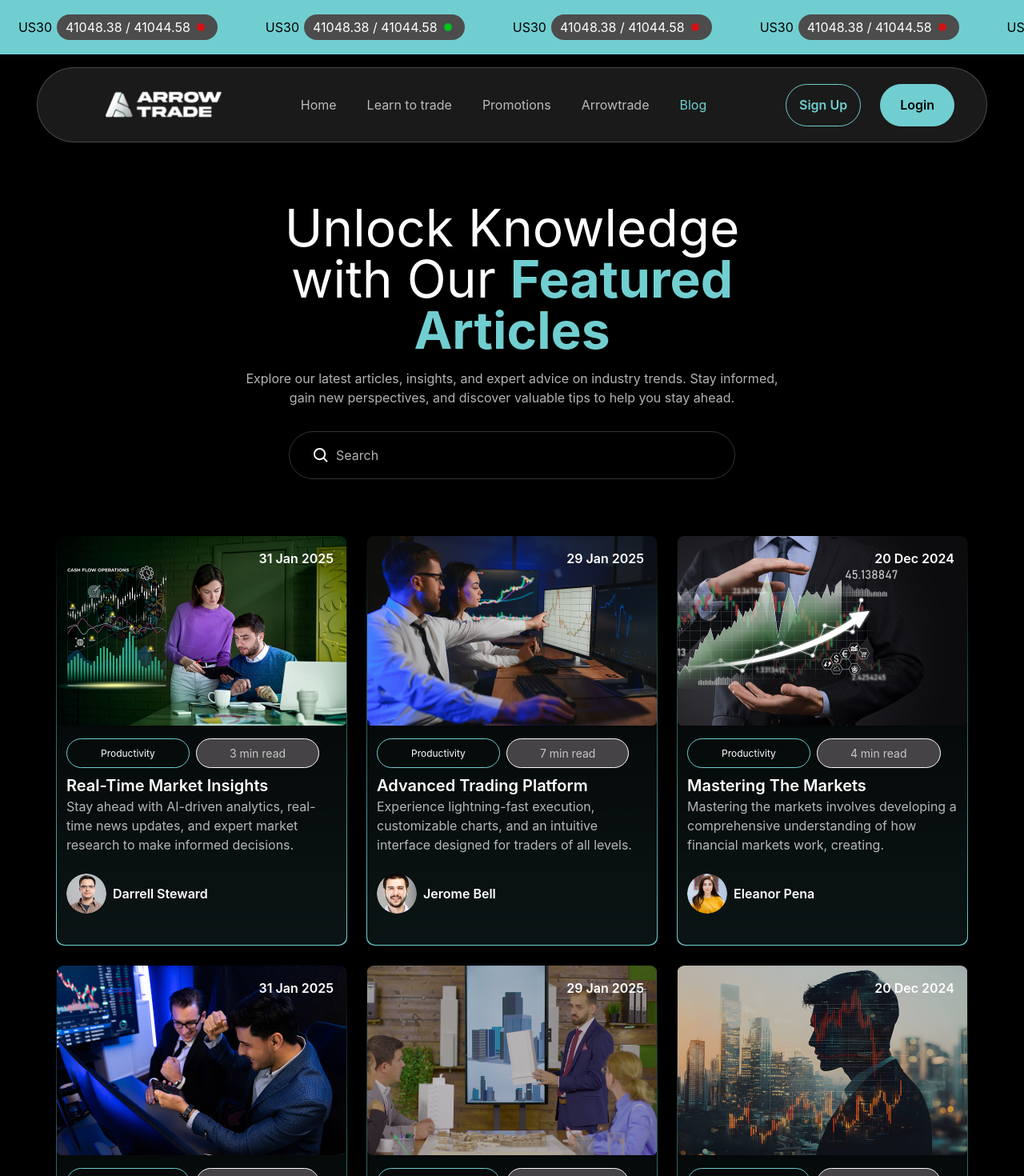
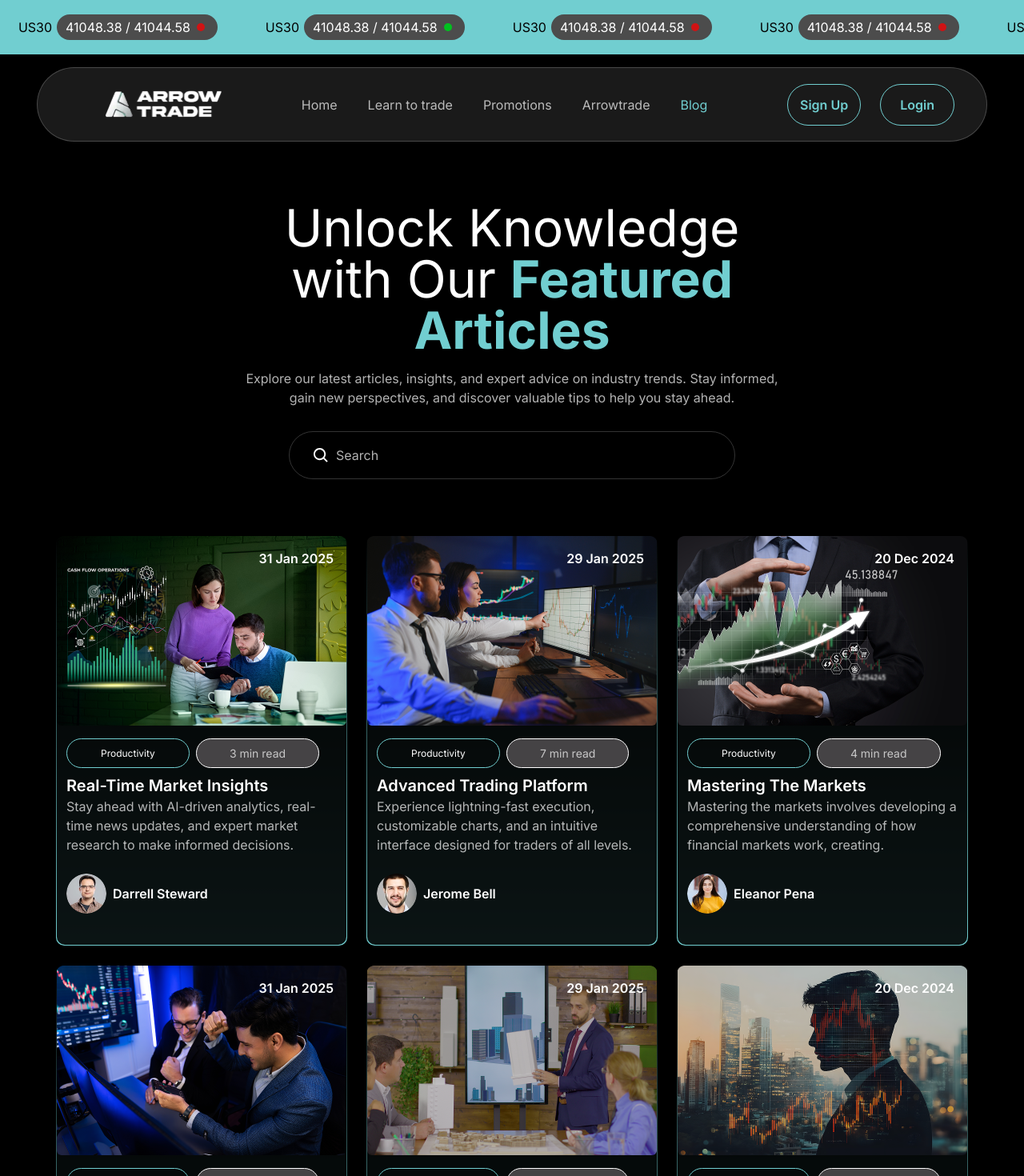
Before and after one commit to sonambishnoi550/blog-test, a Next.js app: page / in a window 1280 px wide. Shown: the top 1470 px of the page at 80% size. Built offline with nearby package versions, Linux system fonts and the light colour scheme.

Commit message:
add button

```diff
--- a/src/app/components/Hero.tsx
+++ b/src/app/components/Hero.tsx
@@ -79,7 +79,7 @@ const Hero: React.FC<HeroProps> = ({ pageIndex, onPageChange }) => {
     );
 
     return (
-        <div id="home" className="bg-center bg-cover bg-no-repeat pb-16 overflow-hidden bg-black bg-hero-bg-image max-sm:bg-black/20 relative">
+        <div id="home" className="bg-center bg-cover bg-no-repeat pb-16 overflow-hidden bg-black relative">
             <Header />
             <div className="container max-w-[1220px] mx-auto px-4 relative z-20">
                 <div className="flex flex-col xl:pt-[170px] pt-[140px]">
@@ -113,8 +113,8 @@ const Hero: React.FC<HeroProps> = ({ pageIndex, onPageChange }) => {
                                         <Image src={blog.image} alt={blog.title} width={364} height={237} className="w-full h-[237px] object-cover rounded-md mb-4" />
                                         <div className="px-3 pb-[39px]">
                                             <div className="flex gap-2 mb-2">
-                                                <span className="border-sky border rounded-full leading-custom-lg hover:border-white text-xs px-[42px] h-[37px] py-[3px] flex items-center">{blog.category}</span>
-                                                <span className="text-white/70 bg-light-black font-normal leading-custom-lg text-sm border-white border h-[37px] flex items-center rounded-full px-[41px] py-[9.5px]">{blog.readTime} min read</span>
+                                                <span className="border-sky border rounded-full whitespace-nowrap leading-custom-lg hover:border-white text-xs px-[42px] h-[37px] py-[3px] flex items-center">{blog.category}</span>
+                                                <span className="text-white/70 bg-light-black whitespace-nowrap font-normal leading-custom-lg text-sm border-white border h-[37px] flex items-center rounded-full px-[41px] py-[9.5px]">{blog.readTime} min read</span>
                                             </div>
                                             <h3 className="text-xl font-semibold">{blog.title}</h3>
                                             <p className="text-white/70 mb-3 font-normal leading-custom-lg text-base">{blog.description}</p>
--- a/src/app/components/common/Header.tsx
+++ b/src/app/components/common/Header.tsx
@@ -4,7 +4,7 @@ import { HEADER_LIST, MARQUEE_DATA } from "../../utils/helper";
 import Link from "next/link"
 import Image from "next/image";
 import Marquee from "react-fast-marquee";
-
+import CustomButton from "./CustomButton";
 interface HeaderItem {
     title: string;
     link: string;
@@ -84,13 +84,9 @@ const NavBar = () => {
                                 </li>
                             ))}
                         </ul>
-                        <div className="flex gap-6 max-lg:hidden">
-                            <button className="text-base font-semibold text-sky py-[10px] px-4 h-[53px] border border-sky rounded-full hover:text-black hover:bg-sky transition-all duration-500 ease-linear">
-                                Sign Up
-                            </button>
-                            <button className="text-base font-semibold hover:text-sky text-black bg-sky hover:bg-transparent py-[10px] h-[53px] px-6 border border-sky rounded-full transition-all duration-500 ease-linear">
-                                Login
-                            </button>
+                        <div className='flex max-md:flex-col gap-6 max-lg:hidden'>
+                            <CustomButton myClass={'py-[13px] md:px-[15px]'} text={'Sign Up'} />
+                            <CustomButton myClass={'py-[13px] md:px-6 px-10'} text={'Login'} />
                         </div>
                         <div
                             className="lg:hidden z-50 cursor-pointer"
@@ -132,6 +128,9 @@ const NavBar = () => {
                     <button onClick={() => setOpen(false)} className="text-base font-semibold hover:text-sky text-black bg-sky hover:bg-transparent py-[10px] h-[53px] px-6 border border-sky rounded-full transition-all duration-500 ease-linear">
                         Login
                     </button>
+
+                    <CustomButton custonOnClick={() => setOpen(false)} myClass={'py-[13px] md:px-[15px]'} text={'Sign Up'} />
+                    <CustomButton custonOnClick={() => setOpen(false)} myClass={'py-[13px] md:px-6 px-10'} text={'Login'} />
                 </div>
 
             </div>
--- a/src/app/globals.css
+++ b/src/app/globals.css
@@ -1,10 +1,11 @@
+@import url('https://fonts.googleapis.com/css2?family=Inter:ital,opsz,wght@0,14..32,100..900;1,14..32,100..900&display=swap');
 @tailwind base;
 @tailwind components;
 @tailwind utilities;
-@import url('https://fonts.googleapis.com/css2?family=Inter:ital,opsz,wght@0,14..32,100..900;1,14..32,100..900&display=swap');
 
 body{
   font-family: 'inter',sans-serif;
+  scroll-behavior: smooth;
 }
 #nprogress .bar {
   background: black !important;
```
